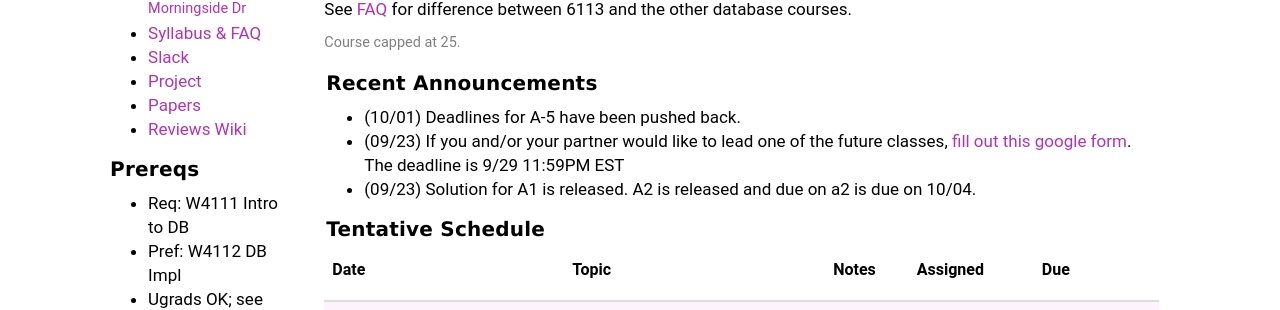
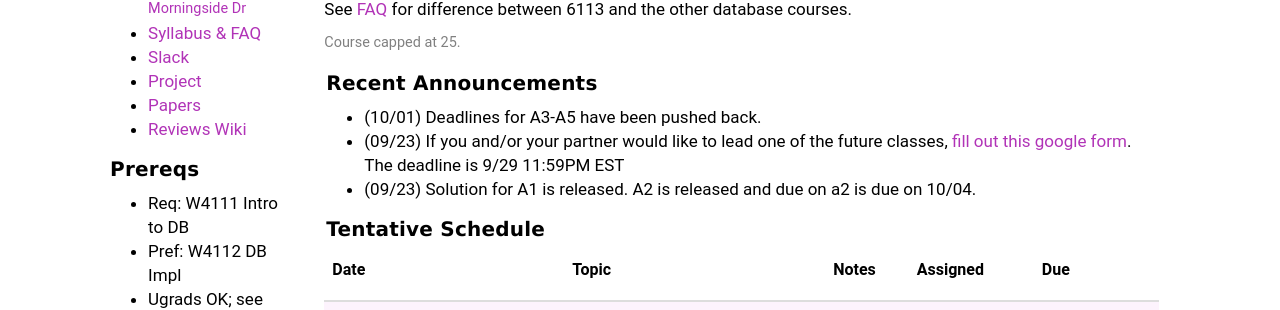
Before and after one commit to w6113/website_fall2020, a Jekyll site: the page built from index.md, in a window 1280 px wide and 900 px high, scrolled down 361 px. Shown: the part 153-463 px from the top of the window. Built offline with Jekyll 4.4.1, drawn with Linux system fonts in a browser that asks for light colours.

Commit message:
Update index.md

```diff
--- a/index.md
+++ b/index.md
@@ -18,7 +18,7 @@ See [FAQ](./syllabus#faq) for difference between 6113 and the other database cou
 
 
 #### Recent Announcements
-* (10/01) Deadlines for A-5 have been pushed back.
+* (10/01) Deadlines for A3-A5 have been pushed back.
 * (09/23) If you and/or your partner would like to lead one of the future classes, [fill out this google form](https://forms.gle/JWRuFCLaFPqK4QHw5).  The deadline is 9/29 11:59PM EST
 * (09/23) Solution for A1 is released. A2 is released and due on a2 is due on 10/04.
 
```
